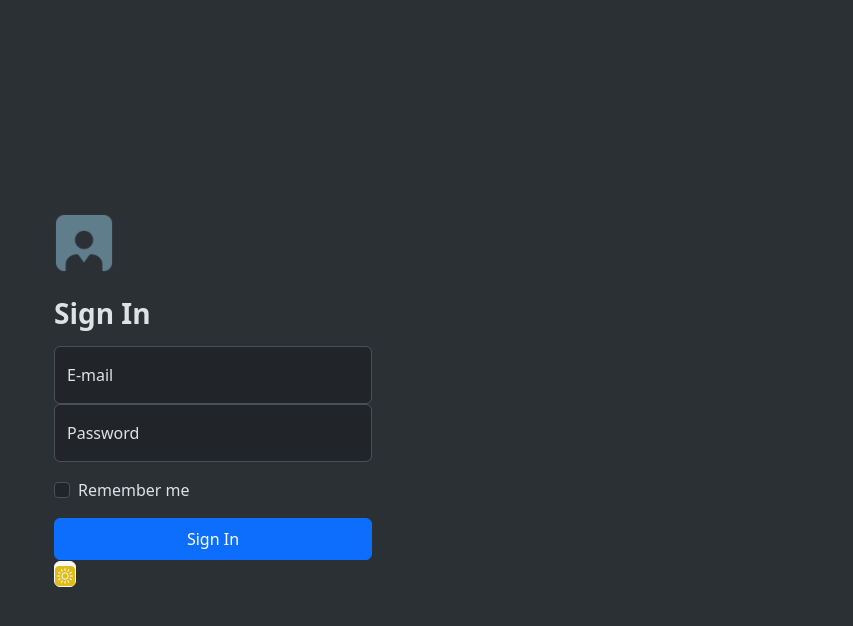
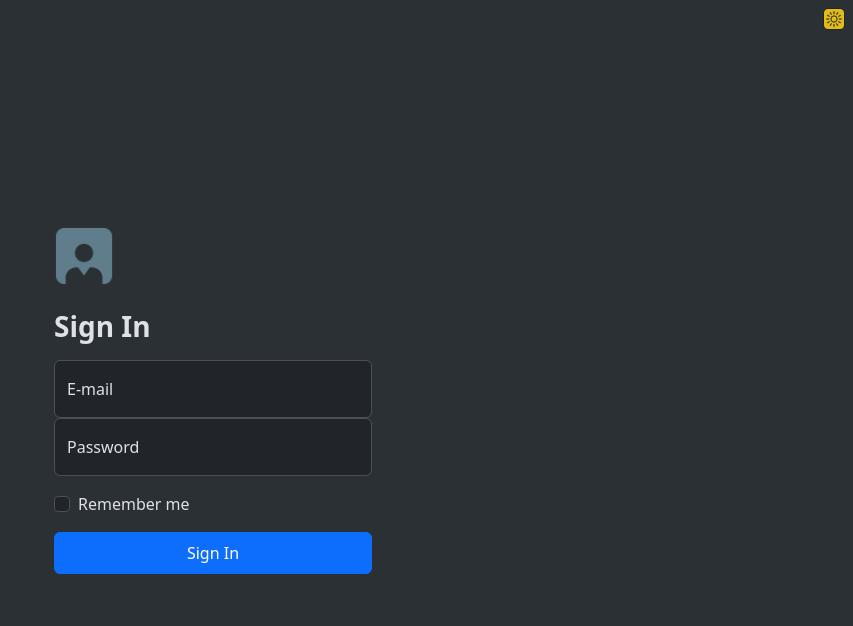
Before and after one commit to Victor-Avilla/Bootstrap, a plain HTML site: page index.html in a window 1280 px wide. Shown: the whole page, without its empty margins (427-1280 px from the left). Drawn offline with nearby package versions, Linux system fonts and the light colour scheme.

Commit message:
button-adjustment

```diff
--- a/index.html
+++ b/index.html
@@ -6,7 +6,7 @@
     <meta name="viewport" content="width=device-width, initial-scale=1.0">
     <link href="https://cdn.jsdelivr.net/npm/bootstrap@5.3.3/dist/css/bootstrap.min.css" rel="stylesheet"
         integrity="sha384-QWTKZyjpPEjISv5WaRU9OFeRpok6YctnYmDr5pNlyT2bRjXh0JMhjY6hW+ALEwIH" crossorigin="anonymous">
-        <link rel="stylesheet" href="./style.css">
+    <link rel="stylesheet" href="./style.css">
     <title>Bootstrap Page</title>
 </head>
 
@@ -33,7 +33,10 @@
 
             <button class="btn btn-primary w-100 py-2">Sign In</button>
         </form>
-        <button  class="btn btn-light btn-secondary p-0  " ><img src="./assets/light-icon.png" alt="light-icon" class= height="20" width="20"></button>
+        <div class="position-fixed top-0 end-0 m-2">
+            <button class="btn btn-dark btn-secondary p-0 d-flex btn-success"><img
+                    src="./assets/light-icon.png" alt="light-icon" class=height="20" width="20"></button>
+        </div>
 </body>
 
 </html>
```
